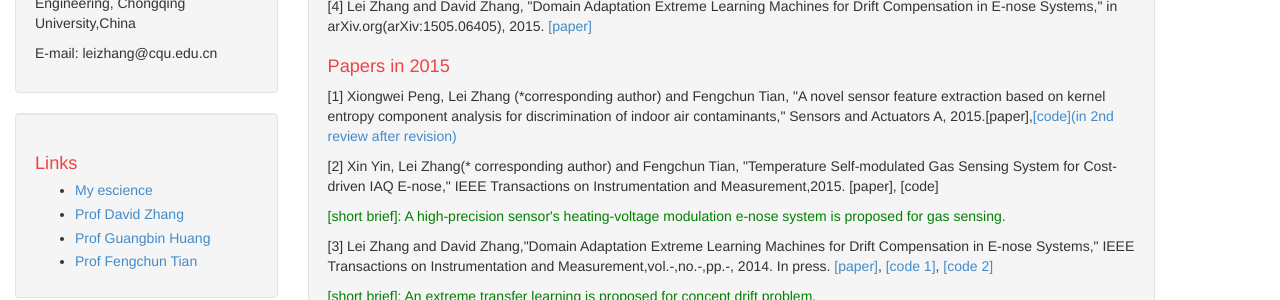
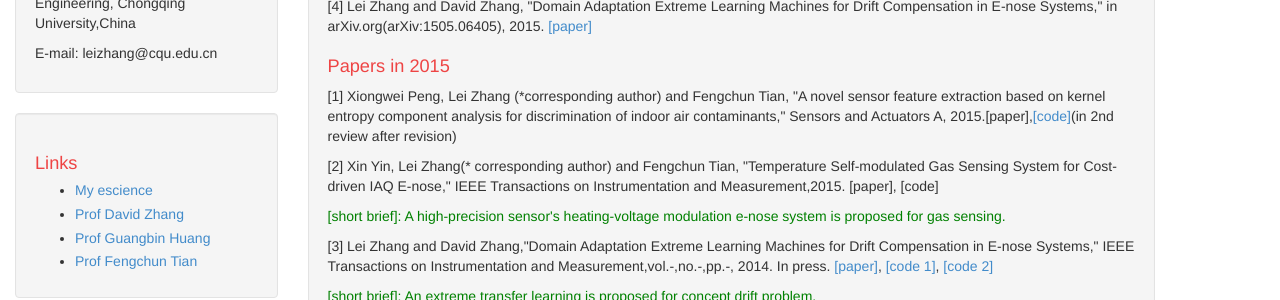
Before and after one commit to DrLeiZhang/website, a Jekyll site: the page built from publications.html, in a window 1280 px wide and 900 px high. Shown: the part 407-707 px from the top of the window. Built offline with Jekyll 4.4.1, drawn with Linux system fonts in a browser that asks for light colours; Markdown is read by kramdown in place of the engine named in the settings; some of the changed lines change nothing that is shown.

Commit message:
Update
Signed-off-by: leizhang@cqu.edu.cn <leizhang@cqu.edu.cn>

```diff
--- a/publications.html
+++ b/publications.html
@@ -15,7 +15,7 @@
 <p>[4] Lei Zhang and David Zhang, "Domain Adaptation Extreme Learning Machines for Drift Compensation in E-nose Systems," in arXiv.org(arXiv:1505.06405), 2015. <a href="http://arxiv.org/abs/1505.06405">[paper]</a></p>
 
     <h1>Papers in 2015</h1>
-<p>[1] Xiongwei Peng, Lei Zhang (*corresponding author) and Fengchun Tian, "A novel sensor feature extraction based on kernel entropy component analysis for discrimination of indoor air contaminants," Sensors and Actuators A, 2015.[paper],<a href="resources/KECA-SVM_code_demo.rar">[code](in 2nd review after revision)</a></p>
+<p>[1] Xiongwei Peng, Lei Zhang (*corresponding author) and Fengchun Tian, "A novel sensor feature extraction based on kernel entropy component analysis for discrimination of indoor air contaminants," Sensors and Actuators A, 2015.[paper],<a href="resources/KECA-SVM_code_demo.rar">[code]</a>(in 2nd review after revision)</p>
 <p>[2] Xin Yin, Lei Zhang(* corresponding author) and Fengchun Tian, "Temperature Self-modulated Gas Sensing System for Cost-driven IAQ E-nose," IEEE Transactions on Instrumentation and Measurement,2015. [paper], [code]</p>
 <p style="color:green;">[short brief]: A high-precision sensor's heating-voltage modulation e-nose system is proposed for gas sensing.</p>
 
```
